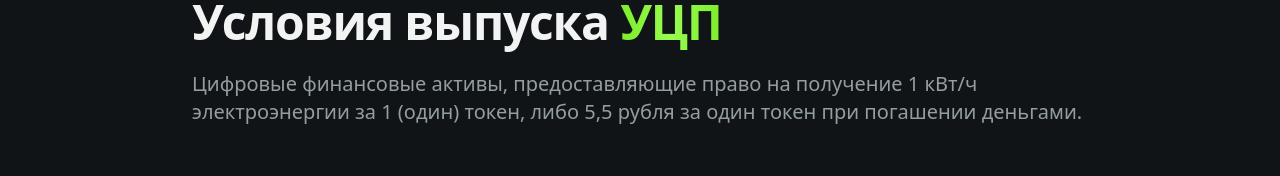
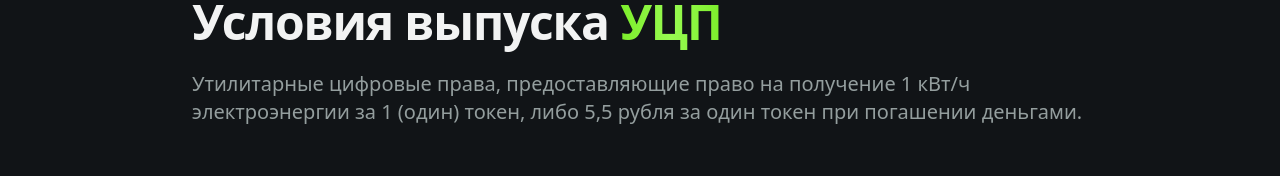
Before and after one commit to nicr737-sys/gas-gpu-power, a React (Vite) app: page /terms in a window 1280 px wide. Shown: the part 130-306 px from the top of the page. Built offline with nearby package versions, Linux system fonts and the light colour scheme.

Commit message:
Preceding changes

```diff
--- a/src/pages/Terms.tsx
+++ b/src/pages/Terms.tsx
@@ -14,7 +14,7 @@ const Terms = () => {
           </h1>
 
           <p className="text-lg sm:text-xl text-muted-foreground mb-12 break-words">
-            Цифровые финансовые активы, предоставляющие право на получение 1 кВт/ч электроэнергии
+            Утилитарные цифровые права, предоставляющие право на получение 1 кВт/ч электроэнергии
             за 1 (один) токен, либо 5,5 рубля за один токен при погашении деньгами.
           </p>
 
```
